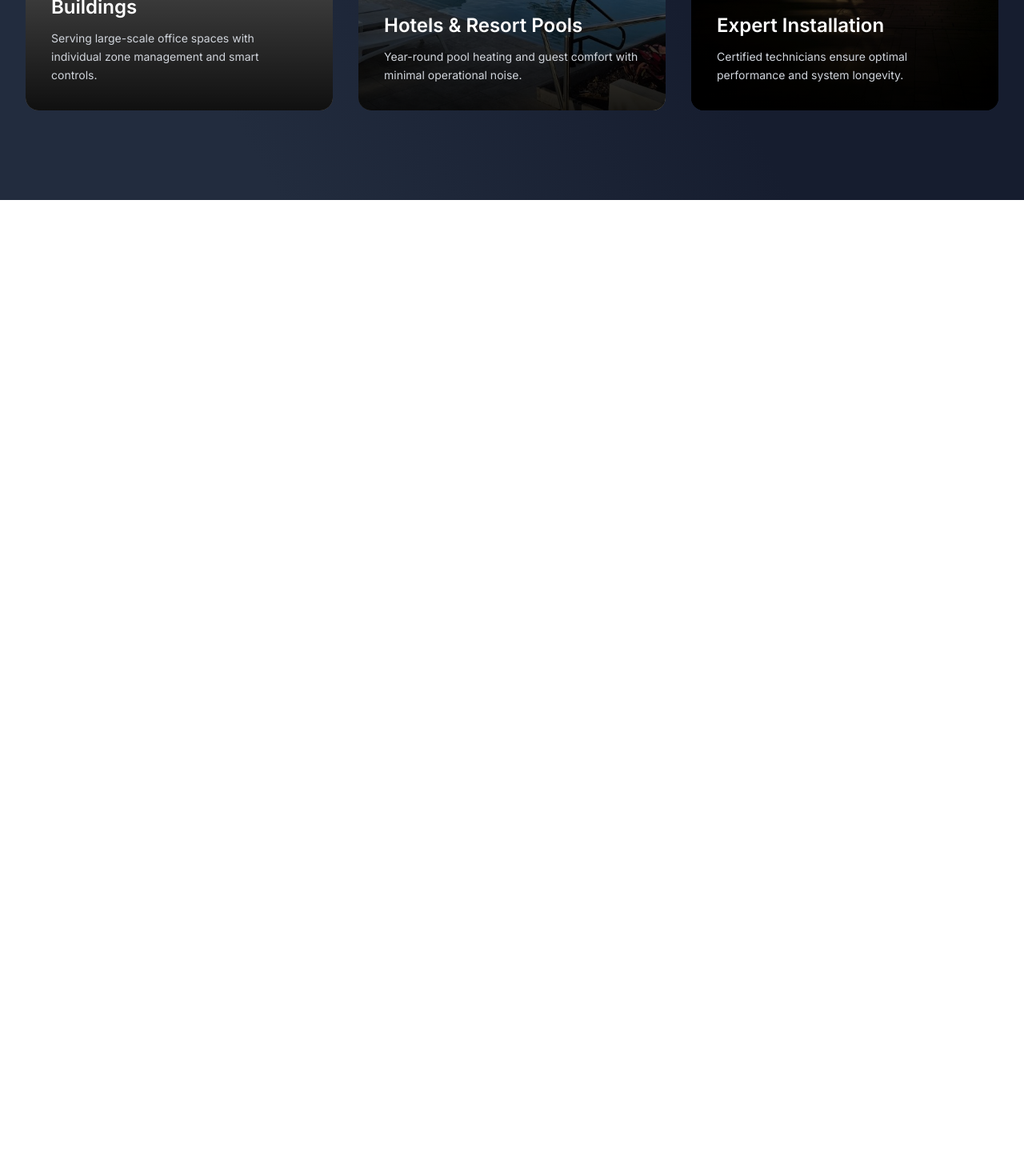
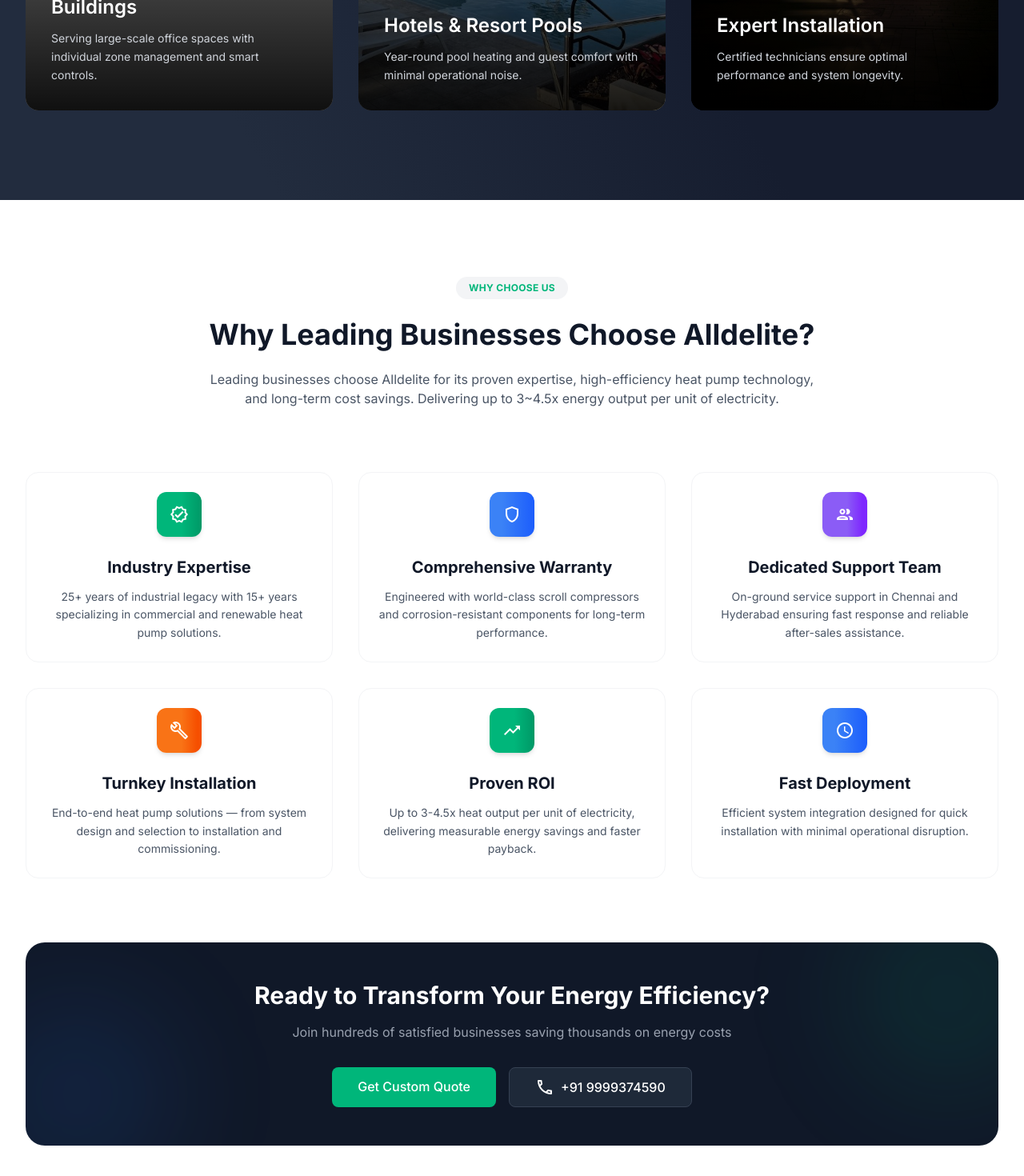
Before and after one commit to scaleoxperts/alldelite, a Next.js app: page / in a window 1280 px wide. Shown: the part 4710-6180 px from the top of the page at 80% size. Before the commit the page ends 4960 px from the top, so only its background shows below. Built offline with nearby package versions, Linux system fonts and the light colour scheme; grey boxes are pictures that could not be loaded.

Commit message:
add: why choose section

```diff
--- a/app/page.tsx
+++ b/app/page.tsx
@@ -6,6 +6,7 @@ import HeroSection from "@/components/sections/HeroSection";
 import ImpactSection from "@/components/sections/ImpactSection";
 import IndustrySolutionsSection from "@/components/sections/IndustrySolutionsSection";
 import ProductsSection from "@/components/sections/ProductsSection";
+import WhyUsSection from "@/components/sections/WhyUsSection";
 
 export default function Home() {
   return (
@@ -19,6 +20,7 @@ export default function Home() {
         <FeaturedProductSection />
         <ProductsSection />
         <CaseStudiesSection />
+        <WhyUsSection />
       </main>
     </>
   );
--- /dev/null
+++ b/components/sections/WhyUsSection.tsx
@@ -0,0 +1,73 @@
+import { SITE_CONFIG, WHY_US } from "@/lib/constants";
+
+export default function WhyUsSection() {
+  return (
+    <section className="bg-white py-24">
+      <div className="mx-auto max-w-7xl px-4 sm:px-6 lg:px-8">
+        <div className="mb-20 text-center">
+          <span className="mb-6 inline-block rounded-full bg-gray-100 px-4 py-1.5 text-xs font-bold tracking-wide text-(--color-primary) uppercase">
+            Why Choose Us
+          </span>
+          <h2 className="mb-6 text-3xl font-bold text-gray-900 md:text-4xl">
+            Why Leading Businesses Choose Alldelite?
+          </h2>
+          <p className="mx-auto max-w-3xl text-gray-600">
+            Leading businesses choose Alldelite for its proven expertise,
+            high-efficiency heat pump technology, and long-term cost savings.
+            Delivering up to 3~4.5x energy output per unit of electricity.
+          </p>
+        </div>
+        <div className="mb-20 grid gap-8 md:grid-cols-3">
+          {WHY_US.map((item) => (
+            <div
+              key={item.title}
+              className="rounded-2xl border border-gray-100 p-6 text-center transition-shadow hover:shadow-lg"
+            >
+              <div
+                className={`${item.iconBg} mx-auto mb-6 flex h-14 w-14 items-center justify-center rounded-xl text-white shadow-md`}
+              >
+                <span className="material-icons-outlined text-3xl">
+                  {item.icon}
+                </span>
+              </div>
+              <h3 className="mb-3 text-xl font-bold text-gray-900">
+                {item.title}
+              </h3>
+              <p className="text-sm leading-relaxed text-gray-600">
+                {item.description}
+              </p>
+            </div>
+          ))}
+        </div>
+        <div className="relative overflow-hidden rounded-3xl bg-gray-900 p-12 text-center">
+          <div className="absolute top-0 right-0 -mt-16 -mr-16 h-64 w-64 rounded-full bg-(--color-primary)/10 blur-3xl" />
+          <div className="absolute bottom-0 left-0 -mb-16 -ml-16 h-64 w-64 rounded-full bg-blue-500/10 blur-3xl" />
+          <div className="relative z-10">
+            <h2 className="mb-4 text-3xl font-bold text-white">
+              Ready to Transform Your Energy Efficiency?
+            </h2>
+            <p className="mb-8 text-gray-400">
+              Join hundreds of satisfied businesses saving thousands on energy
+              costs
+            </p>
+            <div className="flex flex-col justify-center gap-4 sm:flex-row">
+              <a
+                className="rounded-lg bg-(--color-primary) px-8 py-3 font-medium text-white transition hover:bg-(--color-primary-dark)"
+                href="#"
+              >
+                Get Custom Quote
+              </a>
+              <a
+                className="flex items-center justify-center gap-2 rounded-lg border border-gray-700 bg-gray-800 px-8 py-3 font-medium text-white transition hover:bg-gray-700"
+                href="#"
+              >
+                <span className="material-icons-outlined text-sm">call</span>{" "}
+                {SITE_CONFIG.phone}
+              </a>
+            </div>
+          </div>
+        </div>
+      </div>
+    </section>
+  );
+}
```
